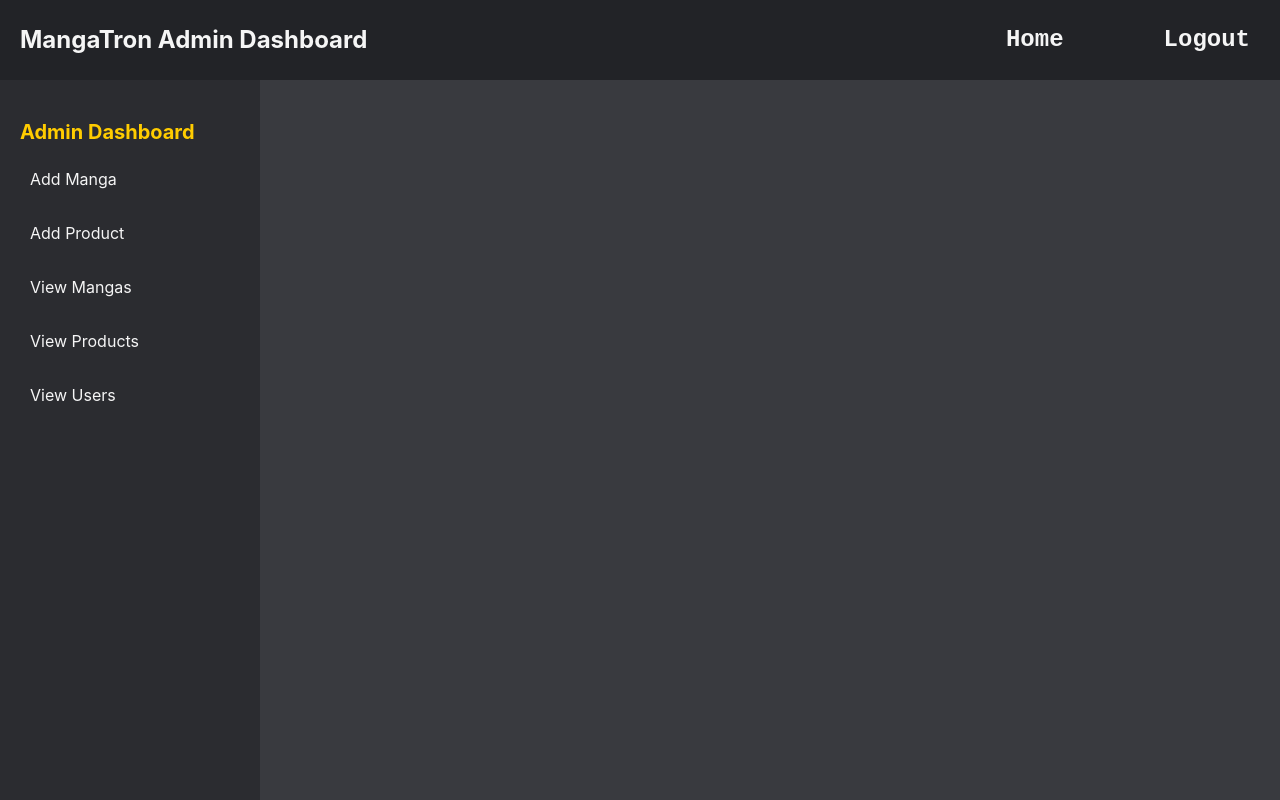
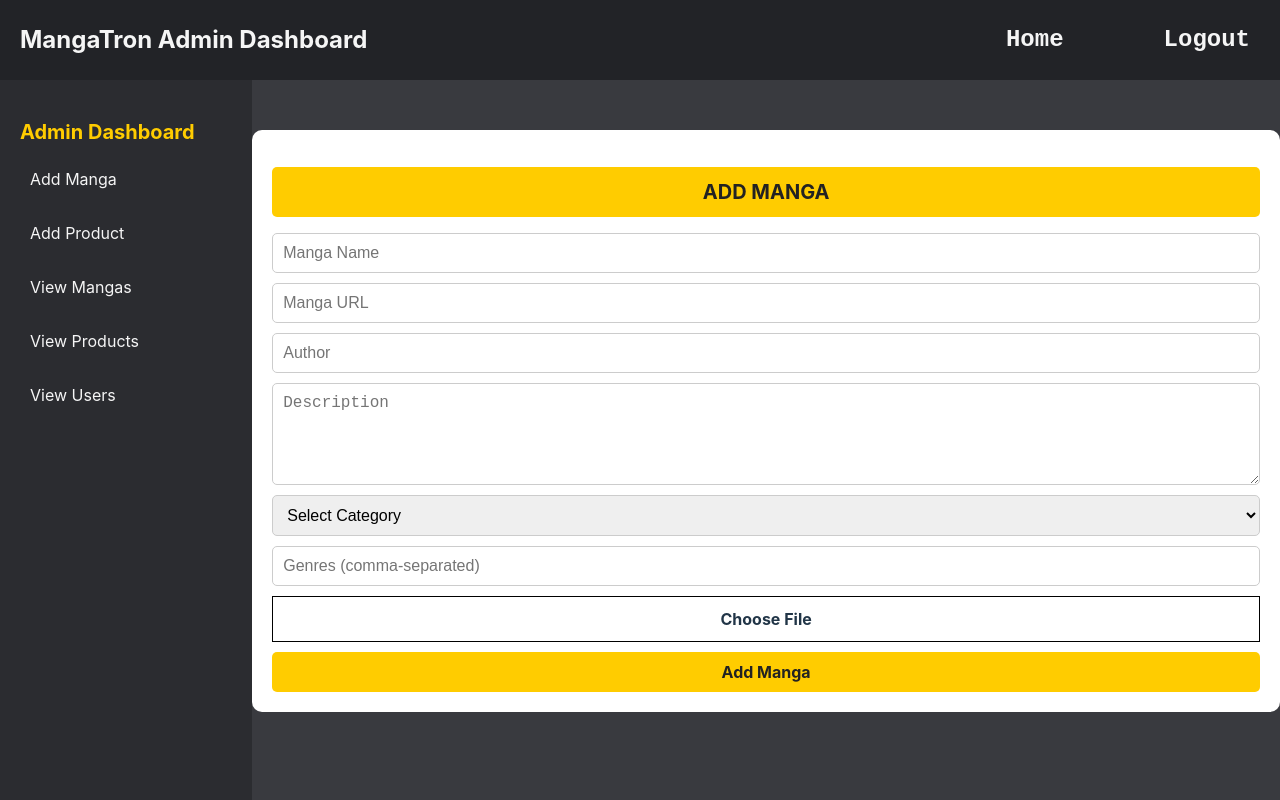
Before and after one commit to Shreyash-Adhikari1/MangaTron-React, a React (Vite) app in the folder mangatronFrontend/: page /admin in a window 1280 px wide. Built offline with nearby package versions, Linux system fonts and the light colour scheme; sample sign-in values are in the browser's storage.

Commit message:
Project Update

```diff
--- a/mangatronFrontend/src/components/private/Admin.jsx
+++ b/mangatronFrontend/src/components/private/Admin.jsx
@@ -43,7 +43,7 @@ import {
 import { Link } from "react-router-dom";
 
 export default function Admin() {
-  const [selectedOption, setSelectedOption] = useState(null);
+  const [selectedOption, setSelectedOption] = useState("addManga");
   const [formData, setFormData] = useState({
     name: "",
     url: "",
--- a/mangatronFrontend/src/components/public/Registration.jsx
+++ b/mangatronFrontend/src/components/public/Registration.jsx
@@ -50,10 +50,10 @@ const RegisterPage = () => {
       console.log("Submitting Registration Data:", formData);
 
       const res = await registerApi(formData);
-      console.log("Raw API Response:", res);
+      console.log("Raw API Response:", res); // Log response for debugging
 
-      // ✅ Check res.status from Axios response object, not from res.data
-      if (res.status >= 200 && res.status < 300) {
+      // ✅ Handle both Axios and Fetch response formats
+      if (res?.status === 201 || res?.status === 200 || res?.data?.success) {
         toast.success(res.data?.message || "Registration successful!");
         setTimeout(() => navigate("/"), 1000);
       } else {
@@ -67,7 +67,6 @@ const RegisterPage = () => {
       setLoading(false);
     }
   };
-
 
   return (
     <Container>
@@ -108,6 +107,7 @@ const RegisterPage = () => {
             required
             disabled={loading}
           />
+
           <Button type="submit" disabled={loading}>
             {loading ? "Signing Up..." : "Signup"}
           </Button>
```
